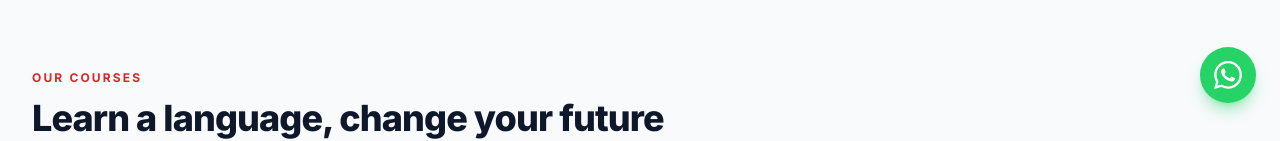
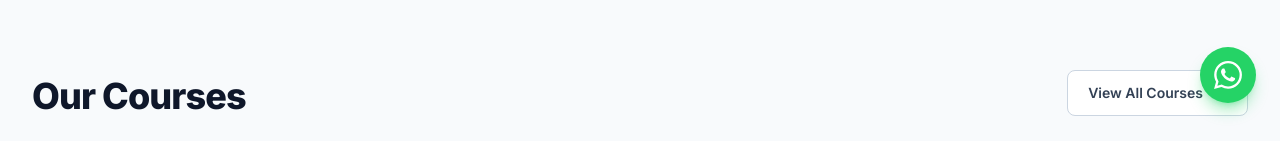
Before and after one commit to ZulqarnainAliShigri/wisdomlingo, a React (Create React App) app: page / in a window 1280 px wide. Shown: the part 673-814 px from the top of the page. Built offline with nearby package versions, Linux system fonts and the light colour scheme; no server answers; the database is empty.

Commit message:
Remove course showcase headline and subtitle from home page

```diff
--- a/src/pages/Home.tsx
+++ b/src/pages/Home.tsx
@@ -170,11 +170,7 @@ export const HomePage: React.FC = () => {
           <div className="flex flex-col gap-4 sm:flex-row sm:items-end sm:justify-between">
             <SectionHeading
               align="left"
-              eyebrowTone="label"
-              eyebrow="Our Courses"
-              title="Learn a language, change your future"
-              subtitle="From German A1 to C2, IELTS, Quran, Arabic and Persian — all taught by certified teachers in small batches."
-              subtitleClassName="hidden sm:block"
+              title="Our Courses"
             />
             <Link to="/courses" className="btn-ghost hidden shrink-0 sm:inline-flex">
               View All Courses <ArrowRight className="h-4 w-4" />
```
